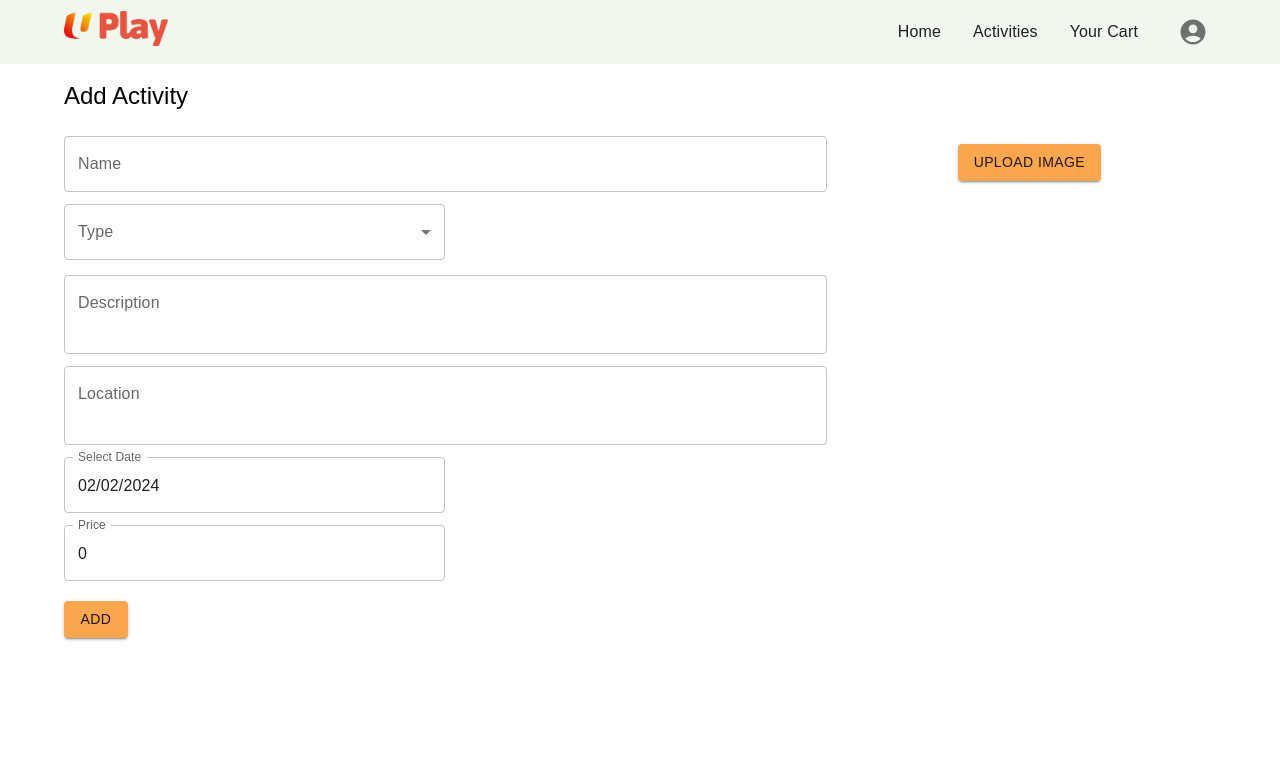
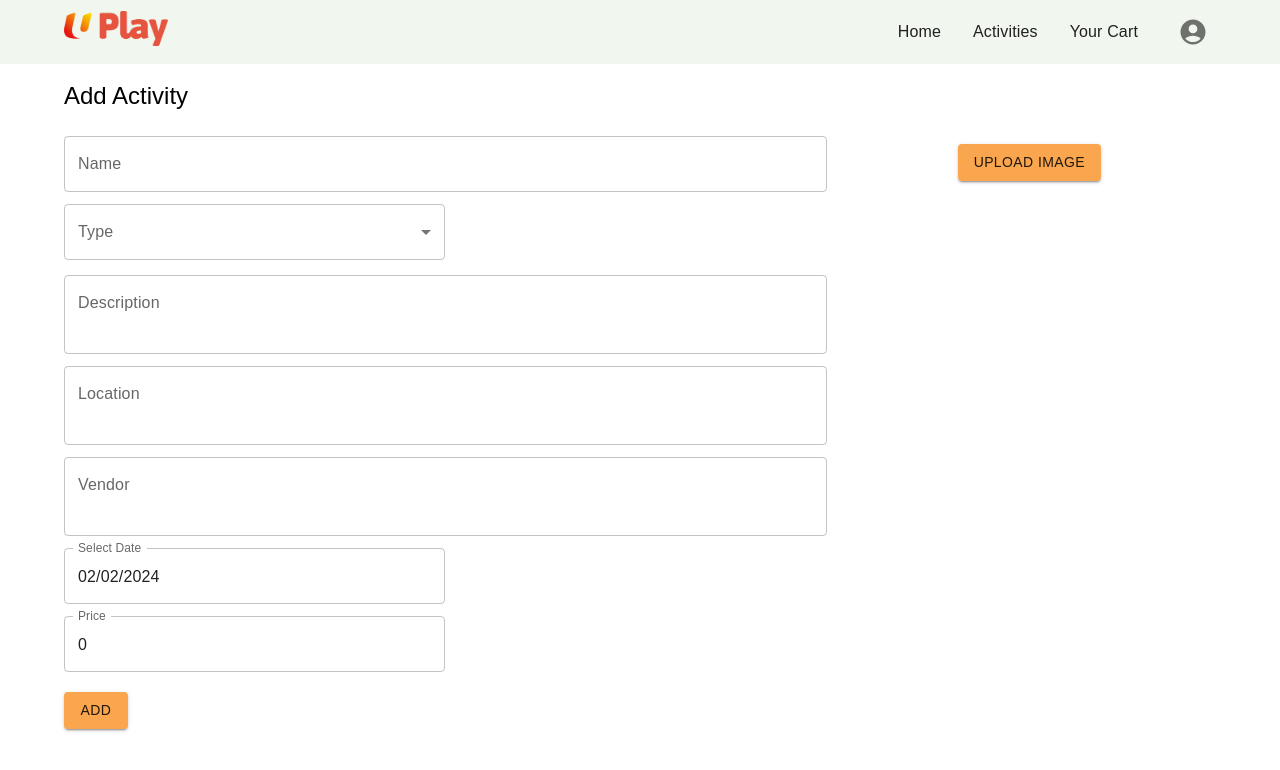
Before and after one commit to yamidoingthis/Uplayapp, a React (Vite) app: page /addactivity in a window 1280 px wide. Shown: the top 770 px of the page. Built offline with nearby package versions, Linux system fonts and the light colour scheme.

Commit message:
Changed activity

```diff
--- a/src/pages/Activities.jsx
+++ b/src/pages/Activities.jsx
@@ -114,10 +114,10 @@ function Activities() {
                         <Link to="/activities" style={{ textDecoration: 'none', color: "black" }}>Recently Added</Link>
                     </MenuItem>
                     <MenuItem onClick={() => handleSortOptionClick('mostExpensiveFirst')}>
-                        <Link to="/activitiespricedescending" style={{ textDecoration: 'none', color: "black" }}>Most Expensive First</Link>
+                        <Link to="/activitiespricedescending" style={{ textDecoration: 'none', color: "black" }}>Price Descending</Link>
                     </MenuItem>
                     <MenuItem onClick={() => handleSortOptionClick('cheapestFirst')}>
-                        <Link to="/activitiespriceascending" style={{ textDecoration: 'none', color: "black" }}>Cheapest First</Link>
+                        <Link to="/activitiespriceascending" style={{ textDecoration: 'none', color: "black" }}>Price Ascending</Link>
                     </MenuItem>
                 </Menu>
                 {user && user.email === 'admin@mail.com' && (
@@ -145,7 +145,7 @@ function Activities() {
                                         <Typography variant="h6" sx={{ flexGrow: 1 }}>
                                             {tutorial.name}
                                         </Typography>
-                                        {user && user.id === tutorial.vendorId && (
+                                        {user && user.email === "admin@mail.com" && (
                                             <Link to={`/editactivity/${tutorial.id}`}>
                                                 <IconButton color="primary" sx={{ padding: '4px' }}>
                                                     <Edit />
@@ -158,7 +158,7 @@ function Activities() {
                                         color="text.secondary"
                                     >
                                         <AccountCircle sx={{ mr: 1 }} />
-                                        <Typography>{tutorial.vendor?.name}</Typography>
+                                        <Typography>{tutorial.vendor}</Typography>
                                     </Box>
                                     <Box
                                         sx={{ display: 'flex', alignItems: 'center', mb: 1 }}
--- a/src/pages/ActivitiesPriceAscending.jsx
+++ b/src/pages/ActivitiesPriceAscending.jsx
@@ -145,21 +145,19 @@ function ActivitiesPriceAscending() {
                                             <Typography variant="h6" sx={{ flexGrow: 1 }}>
                                                 {tutorial.name}
                                             </Typography>
-                                            {
-                                                user && user.id === tutorial.vendorId && (
-                                                    <Link to={`/editactivity/${tutorial.id}`}>
-                                                        <IconButton color="primary" sx={{ padding: '4px' }}>
-                                                            <Edit />
-                                                        </IconButton>
-                                                    </Link>
-                                                )
-                                            }
+                                            {user && user.email === "admin@mail.com" && (
+                                            <Link to={`/editactivity/${tutorial.id}`}>
+                                                <IconButton color="primary" sx={{ padding: '4px' }}>
+                                                    <Edit />
+                                                </IconButton>
+                                            </Link>
+                                        )}
                                         </Box>
                                         <Box sx={{ display: 'flex', alignItems: 'center', mb: 1 }}
                                             color="text.secondary">
                                             <AccountCircle sx={{ mr: 1 }} />
                                             <Typography>
-                                                {tutorial.vendor?.name}
+                                                {tutorial.vendor}
                                             </Typography>
                                         </Box>
                                         <Box sx={{ display: 'flex', alignItems: 'center', mb: 1 }}
--- a/src/pages/ActivitiesPriceDescending.jsx
+++ b/src/pages/ActivitiesPriceDescending.jsx
@@ -145,21 +145,19 @@ function ActivitiesPriceDescending() {
                                             <Typography variant="h6" sx={{ flexGrow: 1 }}>
                                                 {tutorial.name}
                                             </Typography>
-                                            {
-                                                user && user.id === tutorial.vendorId && (
-                                                    <Link to={`/editactivity/${tutorial.id}`}>
-                                                        <IconButton color="primary" sx={{ padding: '4px' }}>
-                                                            <Edit />
-                                                        </IconButton>
-                                                    </Link>
-                                                )
-                                            }
+                                            {user && user.email === "admin@mail.com" && (
+                                            <Link to={`/editactivity/${tutorial.id}`}>
+                                                <IconButton color="primary" sx={{ padding: '4px' }}>
+                                                    <Edit />
+                                                </IconButton>
+                                            </Link>
+                                        )}
                                         </Box>
                                         <Box sx={{ display: 'flex', alignItems: 'center', mb: 1 }}
                                             color="text.secondary">
                                             <AccountCircle sx={{ mr: 1 }} />
                                             <Typography>
-                                                {tutorial.vendor?.name}
+                                                {tutorial.vendor}
                                             </Typography>
                                         </Box>
                                         <Box sx={{ display: 'flex', alignItems: 'center', mb: 1 }}
--- a/src/pages/Activity.jsx
+++ b/src/pages/Activity.jsx
@@ -49,7 +49,7 @@ function Activity() {
                         Description: {activity.description}
                     </Typography>
                     <Typography>
-                        Vendor: {activity.vendor?.name}
+                        Vendor: {activity.vendor}
                     </Typography>
                     <Typography sx={{ whiteSpace: 'pre-wrap' }}>
                         Location: {activity.location}
--- a/src/pages/AddActivity.jsx
+++ b/src/pages/AddActivity.jsx
@@ -14,7 +14,7 @@ import 'react-toastify/dist/ReactToastify.css';
 
 function AddActivity() {
     const navigate = useNavigate();
-    const [imageFile, setImageFile] = useState(null);
+    const [imageFile, setImageFile] = useState("");
 
     const formik = useFormik({
         initialValues: {
@@ -22,6 +22,7 @@ function AddActivity() {
             Type: "",
             Description: "",
             Location: "",
+            Vendor: "",
             ActivityDate: dayjs().add(1, 'day'),
             Price: 0.00
         },
@@ -40,6 +41,10 @@ function AddActivity() {
                 .min(3, 'Location must be at least 3 characters')
                 .max(500, 'Location must be at most 500 characters')
                 .required('Location is required'),
+            Vendor: yup.string().trim()
+                .min(3, 'Vendor must be at least 3 characters')
+                .max(500, 'Vendor must be at most 500 characters')
+                .required('Vendor is required'),
             ActivityDate: yup.date().typeError('Invalid date').required('Activity Date is required'),
             Price: yup.number().min(0).required('Price is required'),
         }),
@@ -51,6 +56,7 @@ function AddActivity() {
             data.Type = data.Type.trim();
             data.Description = data.Description.trim();
             data.Location = data.Location.trim();
+            data.Vendor = data.Vendor.trim();
             data.ActivityDate = data.ActivityDate;
             data.Price = data.Price;
             http.post("/Activity", data)
@@ -77,6 +83,7 @@ function AddActivity() {
                 }
             })
                 .then((res) => {
+                    console.log(res.data.filename)
                     setImageFile(res.data.filename);
                 })
                 .catch(function (error) {
@@ -143,6 +150,17 @@ function AddActivity() {
                             onBlur={formik.handleBlur}
                             error={formik.touched.Location && Boolean(formik.errors.Location)}
                             helperText={formik.touched.Location && formik.errors.Location}
+                        />
+                        <TextField
+                            fullWidth margin="dense" autoComplete="off"
+                            multiline minRows={2}
+                            label="Vendor"
+                            name="Vendor"
+                            value={formik.values.Vendor}
+                            onChange={formik.handleChange}
+                            onBlur={formik.handleBlur}
+                            error={formik.touched.Vendor && Boolean(formik.errors.Vendor)}
+                            helperText={formik.touched.Vendor && formik.errors.Vendor}
                         />
                         <Grid item xs={12} md={6}>
                             <FormControl fullWidth margin="dense">
```
Also changed, not shown: 1 other file (tests, documents, lock files or other folders).
